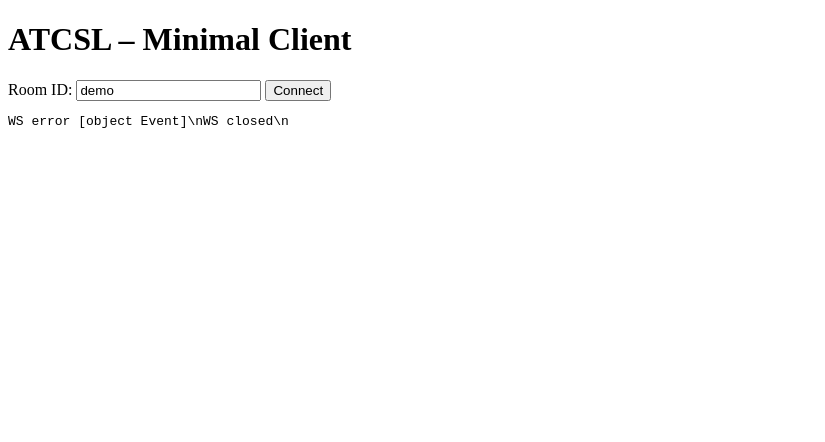
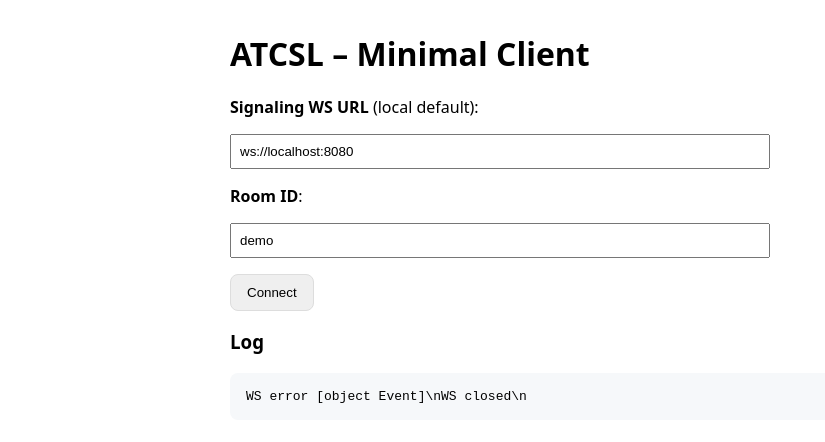
Before and after one commit to RISCyCat64/ATCSL-Augmented-Telepresence, a website: page frontend/index.html in a window 1280 px wide. Both pictures are taken after a click on the button "Connect". Shown: the whole page, without its empty margins (0-825 px from the left). Drawn offline with Linux system fonts and the light colour scheme.

Commit message:
ci: add CI workflow; update frontend with configurable WS/WSS

```diff
--- a/frontend/index.html
+++ b/frontend/index.html
@@ -4,26 +4,52 @@
   <meta charset="utf-8" />
   <title>ATCSL – Minimal Client</title>
   <meta name="viewport" content="width=device-width, initial-scale=1" />
+  <style>
+    body { font-family: system-ui, sans-serif; max-width: 820px; margin: 2rem auto; padding: 0 1rem; }
+    input{width:100%;max-width:520px;padding:.5rem;}
+    pre{background:#f6f8fa;padding:1rem;border-radius:8px;white-space:pre-wrap;}
+    button{padding:.6rem 1rem;border:1px solid #ddd;border-radius:8px;cursor:pointer;}
+  </style>
 </head>
 <body>
   <h1>ATCSL – Minimal Client</h1>
-  <label>Room ID: <input id="room" value="demo"/></label>
-  <button id="connect">Connect</button>
+
+  <p><strong>Signaling WS URL</strong> (local default):</p>
+  <input id="wsurl" value="ws://localhost:8080"/>
+
+  <p style="margin-top:1rem;"><strong>Room ID</strong>:</p>
+  <input id="room" value="demo"/>
+
+  <div style="margin-top:1rem;">
+    <button id="connect">Connect</button>
+  </div>
+
+  <h3>Log</h3>
   <pre id="log"></pre>
 
   <script>
     let ws;
-    const log = (...a) => document.getElementById('log').textContent += a.join(' ') + "\\n";
+    const logEl = document.getElementById('log');
+    const log = (...a) => { logEl.textContent += a.join(' ') + "\\n"; };
 
     document.getElementById('connect').onclick = () => {
       const room = document.getElementById('room').value || 'demo';
-      ws = new WebSocket('ws://localhost:8080');
+      const wsurl = document.getElementById('wsurl').value || 'ws://localhost:8080';
+
+      try {
+        ws = new WebSocket(wsurl);
+      } catch (e) {
+        log('WS create error:', e);
+        return;
+      }
+
       ws.onopen = () => {
-        log('WS connected.');
+        log('WS connected →', wsurl);
         ws.send(JSON.stringify({ type: 'join', room }));
       };
+
       ws.onmessage = (ev) => log('←', ev.data);
-      ws.onerror = (e) => log('WS error', e.message || e);
+      ws.onerror = (e) => log('WS error', e?.message || e);
       ws.onclose = () => log('WS closed');
     };
   </script>
```
Also changed, not shown: .github/workflows/ci.yml (added).
